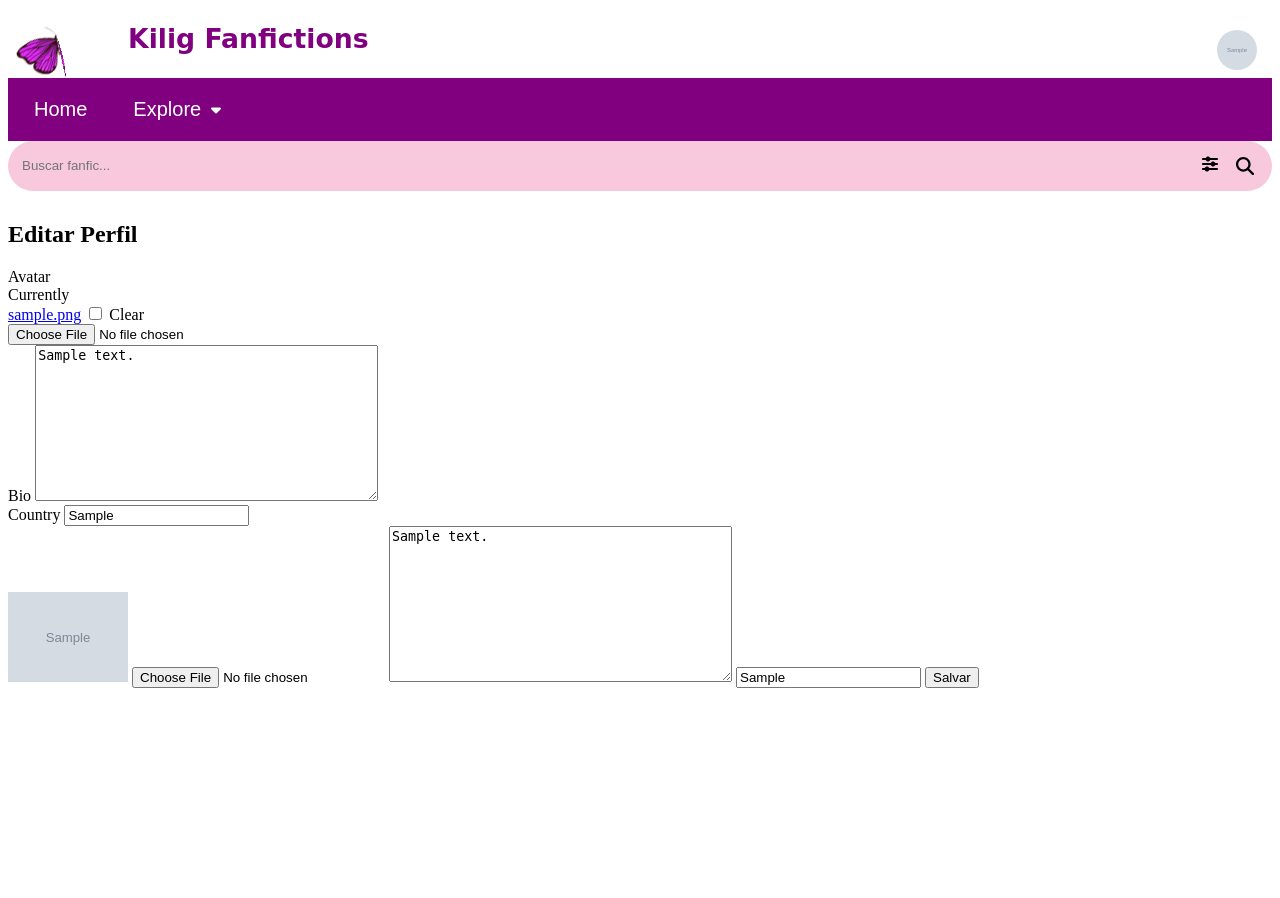
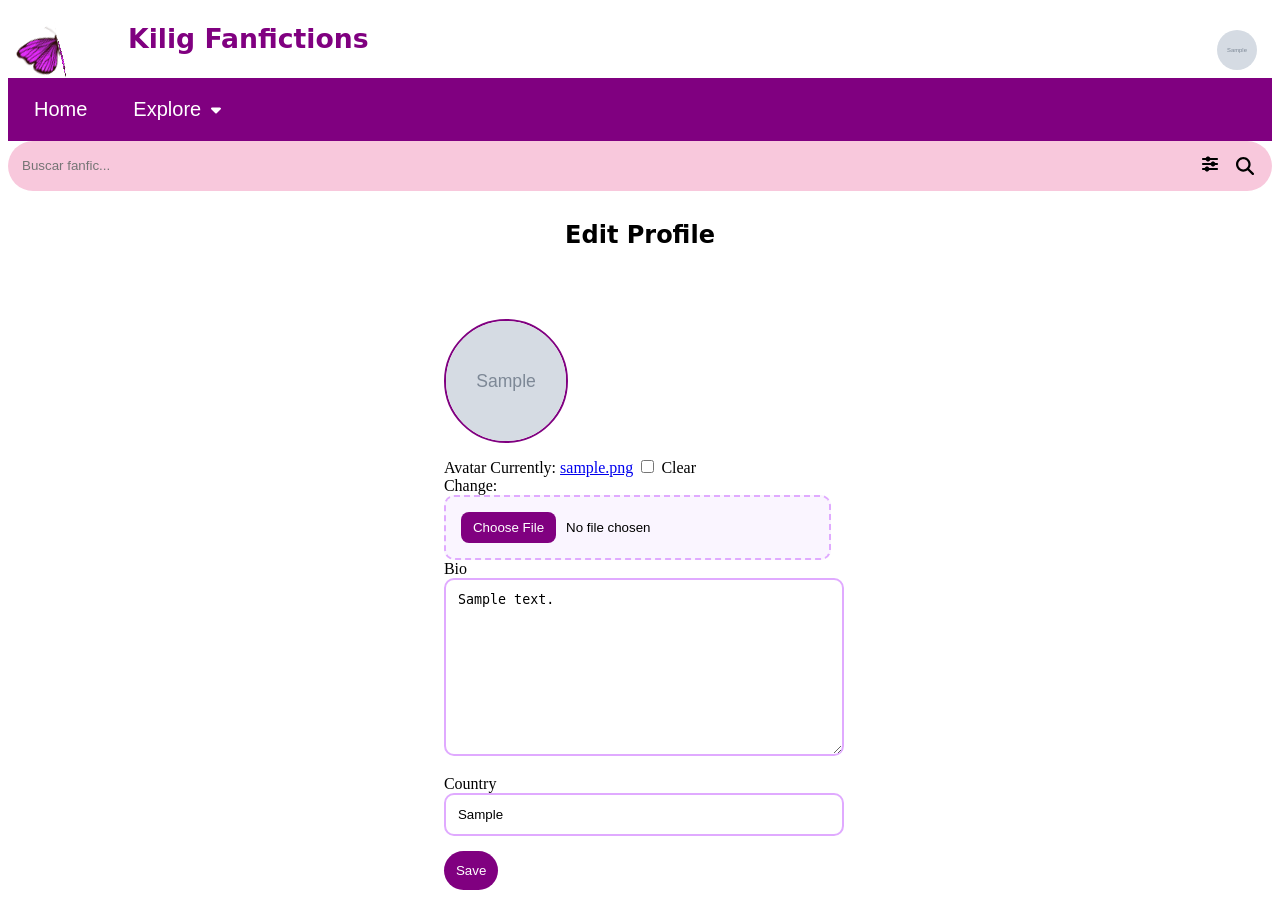
Before and after one commit to cypherLu/fanfic-platform, a Django app: page /edit-profile/ in a window 1280 px wide. Before the commit the page ends 688 px from the top, so only its background shows below. Run offline with Django 4.2, Linux system fonts and the light colour scheme; a user stored in the database is signed in; tables that the repository leaves empty hold one stand-in row (values such as "Sample post"); grey boxes marked "Sample" are stand-in pictures; some libraries are stand-ins or nearby versions.

Commit message:
fix mini bugs and adding some css

```diff
--- a/fanfics/forms.py
+++ b/fanfics/forms.py
@@ -1,18 +1,63 @@
 from pyexpat import model
 from django import forms
+from crispy_forms.helper import FormHelper
+from crispy_forms.layout import Layout, Field, Submit
 from .models import Fanfic, Chapter, Profile
 
 class fanficForm(forms.ModelForm):
     class Meta:
         model = Fanfic
         fields = ('cover','title', 'synopsis', 'status','tags','fandoms','categories','language')
+    def __init__(self, *args, **kwargs):
+        super().__init__(*args, **kwargs)
+
+        self.helper = FormHelper()
+        self.helper.form_method = 'post'
+        self.helper.form_class = 'kilig-form'
+
+        self.helper.layout = Layout(
+            Field('cover', css_class='kilig-file'),
+            Field('title', css_class='kilig-input'),
+            Field('synopsis', css_class='kilig-textarea'),
+            Field('status', css_class='kilig-input'),
+            Field('tags', css_class='kilig-input'),
+            Field('fandoms', css_class='kilig-input'),
+            Field('categories', css_class='kilig-input'),
+            Field('language', css_class='kilig-input'),
+            Submit('submit', 'Submit', css_class='kilig-btn')
+        )
 
 class ChapterForm(forms.ModelForm):
     class Meta:
         model = Chapter
         fields = ('chapterName','story')
+    def __init__(self, *args, **kwargs):
+        super().__init__(*args, **kwargs)
+
+        self.helper = FormHelper()
+        self.helper.form_method = 'post'
+        self.helper.form_class = 'kilig-form'
+
+        self.helper.layout = Layout(
+            Field('chapterName', css_class='kilig-input'),
+            Field('story', css_class='kilig-textarea'),
+            Submit('submit', 'Submit', css_class='kilig-btn')
+        )
 
 class ProfileForm(forms.ModelForm):
     class Meta:
         model = Profile
         fields = ['avatar', 'bio', 'country']
+    def __init__(self, *args, **kwargs):
+        super().__init__(*args, **kwargs)
+
+        self.helper = FormHelper()
+        self.helper.form_method = 'post'
+        self.helper.form_class = 'kilig-form'
+
+        self.helper.layout = Layout(
+            Field('avatar', css_class='kilig-file', id='avatar-input'),
+            Field('bio', css_class='kilig-textarea'),
+            Field('country', css_class='kilig-input'),
+            Submit('submit', 'Save', css_class='kilig-btn')
+        )
--- a/fanfics/static/css/pages.css
+++ b/fanfics/static/css/pages.css
@@ -1,3 +1,68 @@
+.kilig-form {
+  background: white;
+  padding: 25px;
+  border-radius: 15px;
+  max-width: 100%;
+  overflow-x: hidden;
+  margin: auto;
+}
+
+.kilig-input,
+.kilig-textarea {
+  width: 95%;
+  max-width: 100%;
+  padding: 12px;
+  border-radius: 10px;
+  border: 2px solid #e0aaff;
+  margin-bottom: 15px;
+}
+
+.django-ckeditor-widget{
+  width: 100%
+}
+
+.kilig-file {
+  border: 2px dashed #e0aaff;
+  padding: 15px;
+  border-radius: 10px;
+  background: #faf5ff;
+  cursor: pointer;
+  width: 90%;
+}
+
+.kilig-file::file-selector-button {
+  background: purple;
+  color: white;
+  border: none;
+  padding: 8px 12px;
+  border-radius: 8px;
+  margin-right: 10px;
+  cursor: pointer;
+}
+
+.kilig-btn {
+  background: purple;
+  color: white;
+  padding: 12px;
+  border-radius: 25px;
+  border: none;
+  cursor: pointer;
+}
+
+.all-in-titles{
+  margin-bottom: 70px;
+    display: flex;
+    justify-content: center;
+    font-family: cursive;
+}
+
+.all-forms{
+    display: flex;
+    align-items: center;
+    justify-content: center;
+    flex-direction: column;
+}
+
 .fanfic_container {
   padding: 20px;
   display: flex;
@@ -49,6 +114,7 @@
 }
 /*CHAPTERS*/
 .story {
+  word-break: break-all;
   max-width: 700px;
   margin: auto;
   line-height: 1.8;
@@ -84,3 +150,12 @@
 .edit-profile{
     width: 20px;
 }
+
+#preview {
+  width: 120px;
+  height: 120px;
+  object-fit: cover;
+  border-radius: 50%;
+  border: 2px solid purple;
+  margin-bottom: 10px;
+}
--- a/fanfics/templates/chapter.html
+++ b/fanfics/templates/chapter.html
@@ -14,7 +14,7 @@
 
             <!-- conteúdo -->
             <div class="story">
-            {{ chapter.story|safe }}
+                {{ chapter.story|safe }}
             </div>
 
             <!-- notas finais -->
--- a/fanfics/templates/editfanfic.html
+++ b/fanfics/templates/editfanfic.html
@@ -4,10 +4,12 @@
 
             {% block content %}
 
-            <h1>edit fanfic {{fanfic.title}}</h1>
+            <h1 class="all-in-titles">edit fanfic {{fanfic.title}}</h1>
+            <div class="all-forms">
             <form method="post">
                 {% csrf_token %}
-                {{ form|crispy }}
+                {% crispy form %}
                 <input type="submit" value="edit fanfic">
             </form>
+            </div>
             {% endblock %}
--- a/fanfics/templates/editprofile.html
+++ b/fanfics/templates/editprofile.html
@@ -4,31 +4,37 @@
 
 
 {% block content %}
-<h2>Editar Perfil</h2>
+<h2 class="all-in-titles">Edit Profile</h2>
 
+<div class="all-forms">
+  {% csrf_token %}
 <form method="POST" enctype="multipart/form-data">
-  {% csrf_token %}
-  {{ form|crispy }}
-  <!-- FOTO ATUAL -->
   {% if user.profile.avatar %}
     <img id="preview" src="{{ user.profile.avatar.url }}" width="120">
   {% else %}
     <img id="preview" src="/media/avatars/default.jpg" width="120">
+
   {% endif %}
+  {% crispy form %}
 
-  <!-- INPUT DE IMAGEM -->
-  <input type="file" name="avatar" accept="image/*" onchange="previewImage(event)">
+</form>
+</div>
 
-  <!-- OUTROS CAMPOS -->
-  {{ form.bio }}
-  {{ form.country }}
+<script>
+document.addEventListener("DOMContentLoaded", function() {
+    const input = document.getElementById("avatar-input");
+    const preview = document.getElementById("preview");
 
-  <button type="submit">Salvar</button>
-</form>
-<script>
-function previewImage(event) {
-  const img = document.getElementById('preview');
-  img.src = URL.createObjectURL(event.target.files[0]);
-}
+    if (input) {
+        input.addEventListener("change", function(event) {
+            const file = event.target.files[0];
+
+            if (file) {
+                preview.src = URL.createObjectURL(file);
+            }
+        });
+    }
+});
 </script>
+
 {% endblock %}
--- a/fanfics/templates/kilig.html
+++ b/fanfics/templates/kilig.html
@@ -14,6 +14,7 @@
         <title>{% block title %}Kilig fanfics{% endblock %}</title>
         <link rel="stylesheet" href="{% static 'css/kilig.css' %}">
         <link rel="stylesheet" href="{% static 'css/pages.css' %}">
+        {% block extra_head %}{% endblock %}
     </head>
     <body>
 
--- a/requirements.txt
+++ b/requirements.txt
@@ -1,5 +1,4 @@
 Django==4.2.7
 django-crispy-forms==2.0
-crispy-bootstrap5==0.7
 django-ckeditor==6.7.0
 Pillow
```
Also changed, not shown: fanfics/templates/addchapter.html (+5 -4 lines), fanfics/templates/addfanfic.html (+5 -3 lines), mysite/settings.py (+15 -3 lines).
